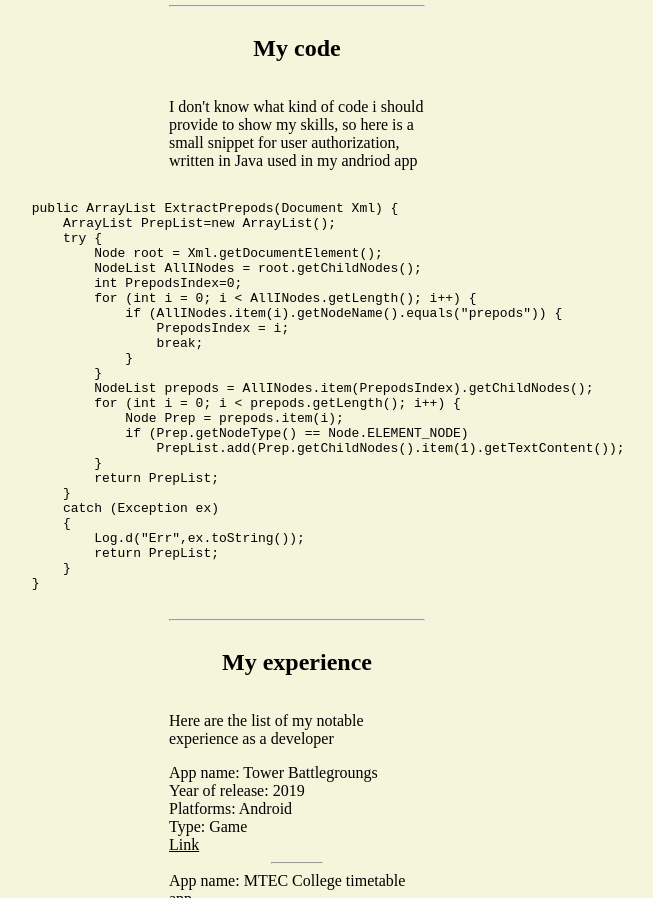
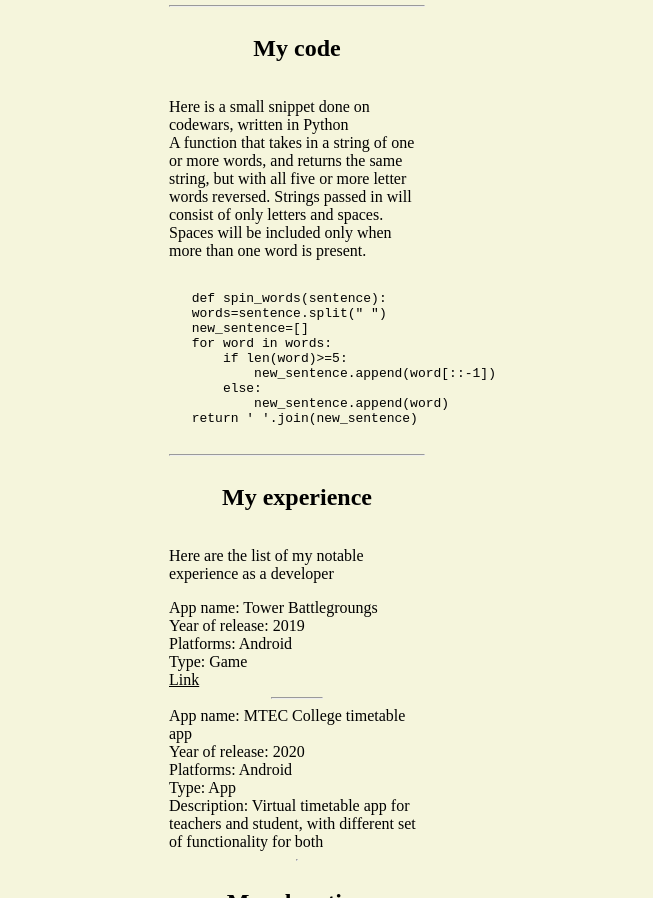
Before and after one commit to paflya/rsschool-cv, a plain HTML site: page index.html in a window 1280 px wide. Shown: the part 1367-2265 px from the top of the page, without its empty margins (343-996 px from the left). Drawn offline with Linux system fonts and the light colour scheme.

Commit message:
fix: changed code example

```diff
--- a/index.html
+++ b/index.html
@@ -101,36 +101,19 @@
         <hr class="hr-line">
         <a class="cv-bio" id="code"><h2>My code</h2></a>
         <p class="cv-bio about-text">
-            I don't know what kind of code i should provide to show my skills,
-            so here is a small snippet for user authorization, written in Java used in my andriod app
+            Here is a small snippet done on codewars, written in Python<br>
+            A function that takes in a string of one or more words, and returns the same string, but with all five or more letter words reversed. Strings passed in will consist of only letters and spaces. Spaces will be included only when more than one word is present.
         </p>
         <pre class="cv-bio about-text" >
-        public ArrayList ExtractPrepods(Document Xml) {
-            ArrayList PrepList=new ArrayList();
-            try {
-                Node root = Xml.getDocumentElement();
-                NodeList AllINodes = root.getChildNodes();
-                int PrepodsIndex=0;
-                for (int i = 0; i &lt; AllINodes.getLength(); i++) {
-                    if (AllINodes.item(i).getNodeName().equals("prepods")) {
-                        PrepodsIndex = i;
-                        break;
-                    }
-                }
-                NodeList prepods = AllINodes.item(PrepodsIndex).getChildNodes();
-                for (int i = 0; i &lt; prepods.getLength(); i++) {
-                    Node Prep = prepods.item(i);
-                    if (Prep.getNodeType() == Node.ELEMENT_NODE)
-                        PrepList.add(Prep.getChildNodes().item(1).getTextContent());
-                }
-                return PrepList;
-            }
-            catch (Exception ex)
-            {
-                Log.d("Err",ex.toString());
-                return PrepList;
-            }
-        }
+            def spin_words(sentence):
+            words=sentence.split(" ")
+            new_sentence=[]
+            for word in words:
+                if len(word)>=5:
+                    new_sentence.append(word[::-1])
+                else:
+                    new_sentence.append(word)
+            return ' '.join(new_sentence)
         </pre>
         <hr class="hr-line">
         <a class="cv-bio" id="expirience"><h2>My experience</h2></a>
```
